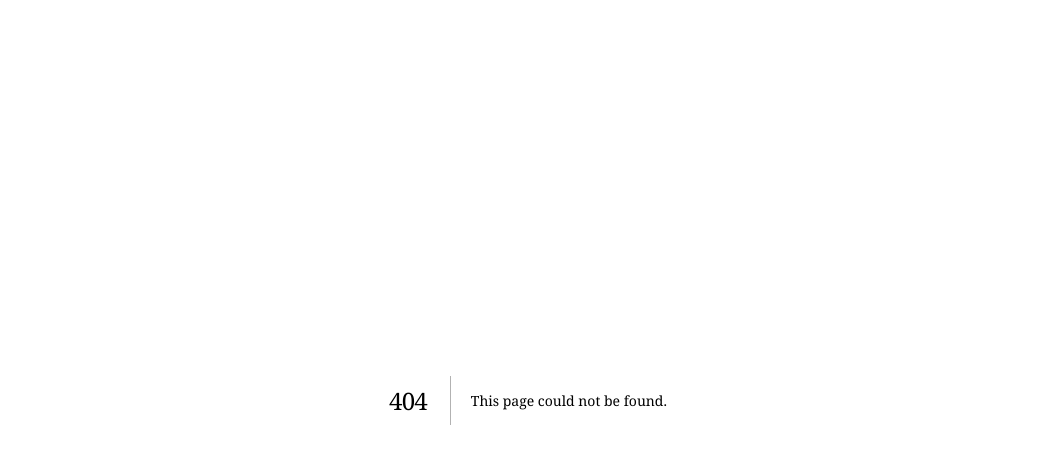
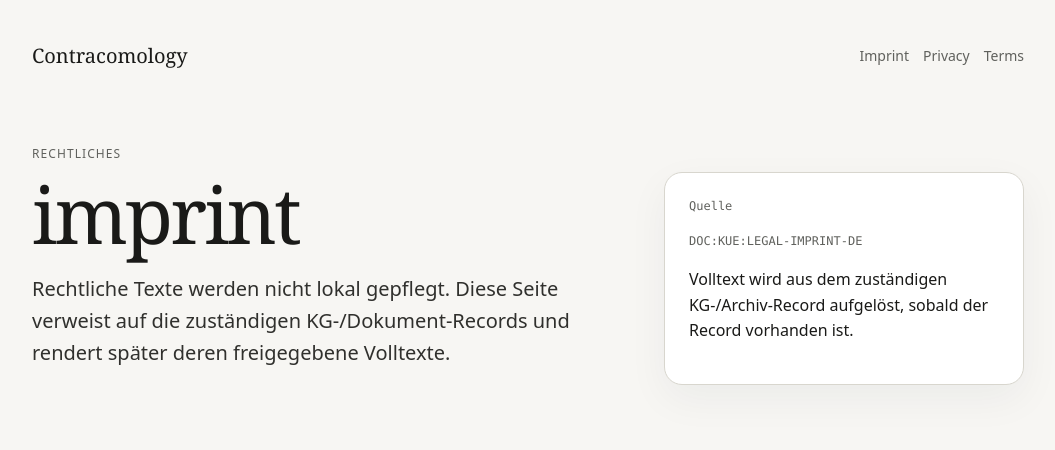
Before and after one commit to thomaspeterkueper/contracomology, a Next.js app: page /de/legal/imprint in a window 1280 px wide. Before the commit this address had no page. Shown: the top 450 px of the page, without its empty margins (112-1167 px from the left). Built offline with nearby package versions, Linux system fonts and the light colour scheme.

Commit message:
Add legal reference pages

```diff
--- /dev/null
+++ b/app/[locale]/legal/[kind]/page.tsx
@@ -0,0 +1,39 @@
+import Link from 'next/link';
+import { notFound } from 'next/navigation';
+import { LEGAL_DOCUMENT_REFS, type LegalKind } from '@/lib/kg';
+import { isLocale, type Locale, ui } from '@/lib/i18n';
+
+const legalKinds = Object.keys(LEGAL_DOCUMENT_REFS) as LegalKind[];
+
+export default async function LegalPage({ params }: { params: Promise<{ locale: string; kind: string }> }) {
+  const { locale: rawLocale, kind } = await params;
+  if (!isLocale(rawLocale) || !legalKinds.includes(kind as LegalKind)) notFound();
+  const locale: Locale = rawLocale;
+  const t = ui[locale];
+  const ref = LEGAL_DOCUMENT_REFS[kind as LegalKind];
+
+  return (
+    <main className="shell">
+      <header className="topbar">
+        <Link className="brand" href={`/${locale}`}>Contracomology</Link>
+        <nav className="nav">
+          <Link href={`/${locale}/legal/imprint`}>Imprint</Link>
+          <Link href={`/${locale}/legal/privacy`}>Privacy</Link>
+          <Link href={`/${locale}/legal/terms`}>Terms</Link>
+        </nav>
+      </header>
+      <section className="hero">
+        <div>
+          <p className="eyebrow">{t.legal}</p>
+          <h1>{kind}</h1>
+          <p className="lede">{t.legalNote}</p>
+        </div>
+        <aside className="card">
+          <p className="meta">{t.source}</p>
+          <p className="meta">{ref}</p>
+          <p>Volltext wird aus dem zuständigen KG-/Archiv-Record aufgelöst, sobald der Record vorhanden ist.</p>
+        </aside>
+      </section>
+    </main>
+  );
+}
```
